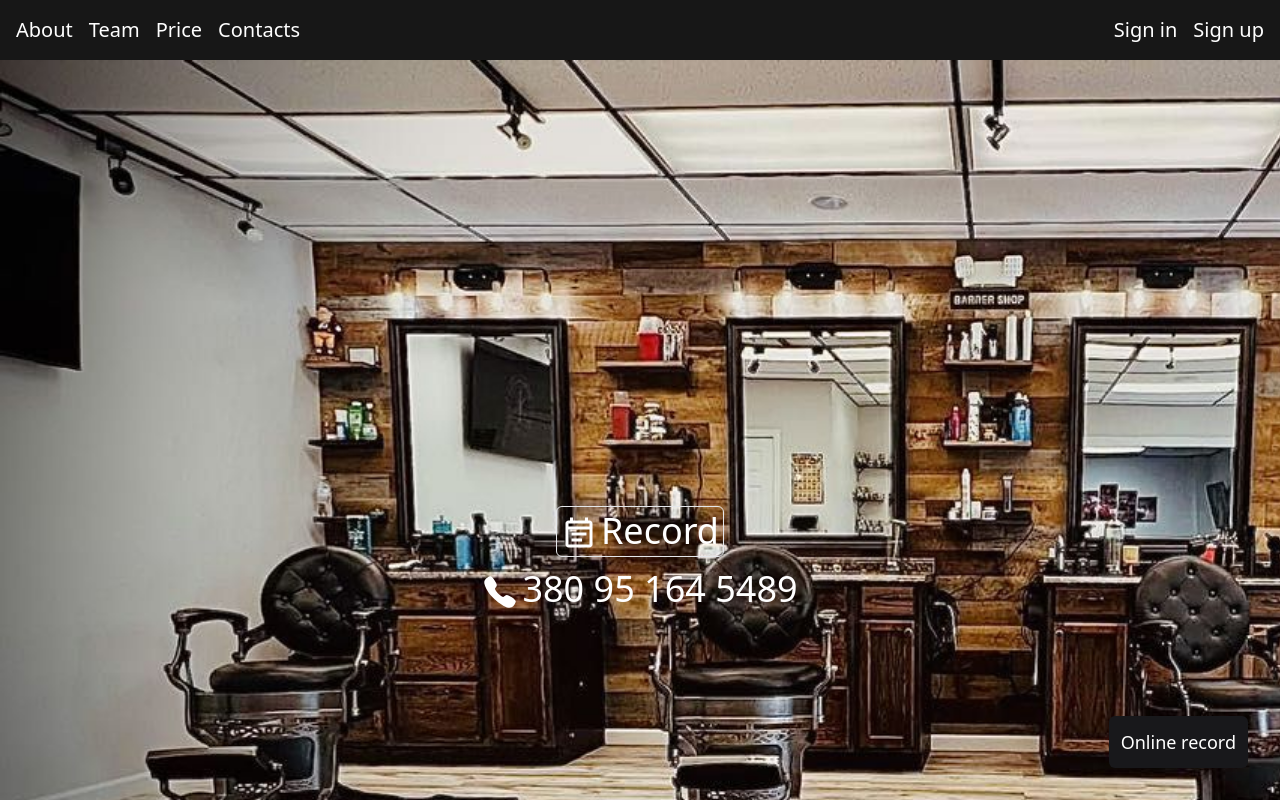
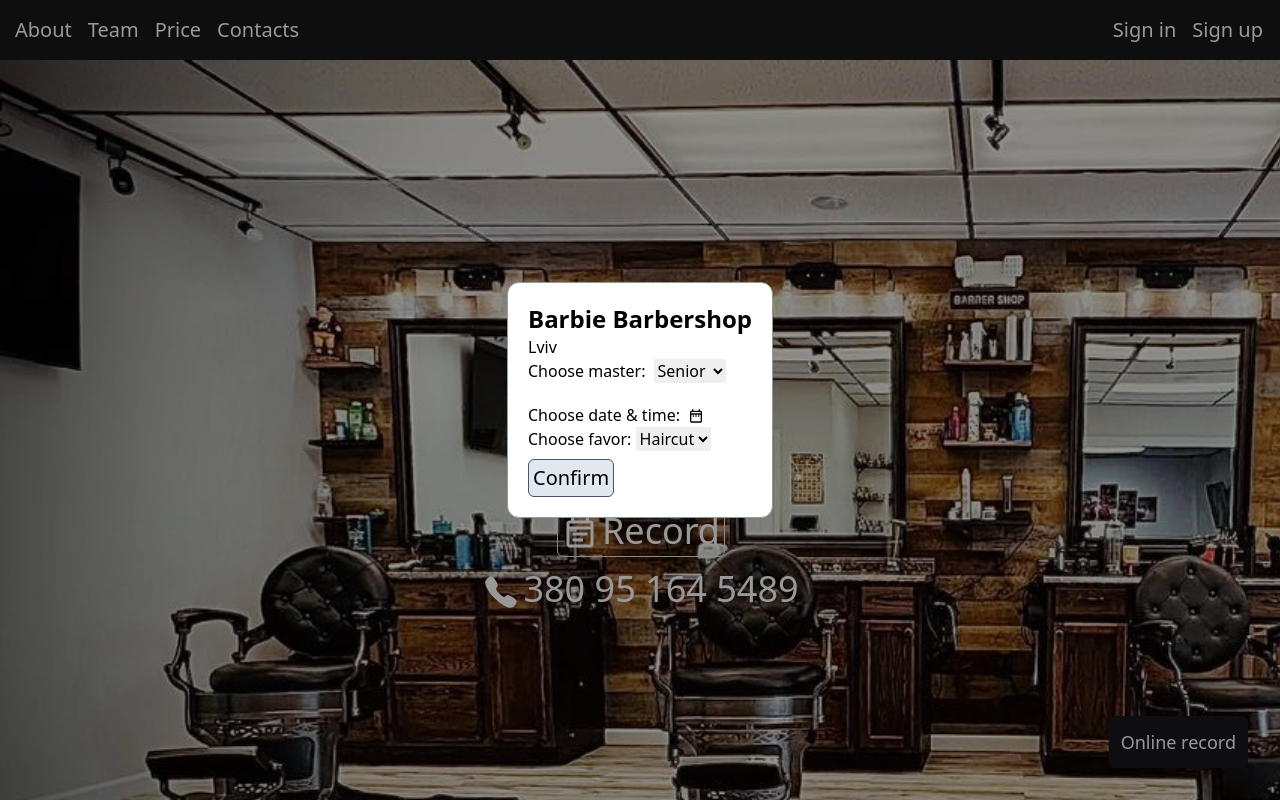
Before and after one commit to Lianuch/Front, a React (Vite) app: page / in a window 1280 px wide. Both pictures are taken after a click on the button "Online record". Shown: the top 800 px of the page. Built offline with nearby package versions, Linux system fonts and the light colour scheme.

Commit message:
modal window calendar & animations

```diff
--- a/src/App.jsx
+++ b/src/App.jsx
@@ -8,13 +8,14 @@ import Contacts from "./components/Contacts"
 import Price from "./components/Price"
 import Register from "./components/Forms/Register"
 import Login from "./components/Forms/Login"
-import Record from "./components/Forms/Record"
 export default function App() {
+
   return (
     <>
+
       <NavBar/>
       <Button/>
-      <HeroSection/>
+      <HeroSection />
       <About/>
       <Team/>
       <Price list={[{title: 'Senior'}, {title: 'Barber'}, {title: 'Junior'}]}/>
@@ -22,7 +23,6 @@ export default function App() {
       <Footer/>
      {/* <Login/> */}
      {/* <Register/> */}
-     {/* <Record/> */}
     </>
   )
 }
--- a/src/components/Button/Button.jsx
+++ b/src/components/Button/Button.jsx
@@ -1,12 +1,22 @@
-import React from "react";
+import React, { useState } from "react";
+import Modal from "../Forms/modal";
+import { motion, useAnimation } from "framer-motion";
 const Button = () => {
 
+
+  const [openModal, setOpenModal] = useState(false);
+  function openModalWindow() {
+    setOpenModal(true);
+  }
+
   return (
-    <div className="z-10 fixed bottom-0 right-0 mb-8 mr-8">
-      <button  className="text-lg hover:scale-90 hover:bg-stone-900 text-white p-3 bg-zinc-900 rounded-md hidden md:block">
+    <motion.div  initial={{ opacity: 0, y: 50 }}   animate={{ opacity: 1, y: 0, transition: { duration: 0.5, delay: 3 } }}  className="z-10 fixed bottom-0 right-0 mb-8 mr-8">
+      <button onClick={openModalWindow} className="text-lg hover:scale-90 hover:bg-stone-900 text-white p-3 bg-zinc-900 rounded-md hidden md:block">
         Online record
       </button>
-    </div>
+      {openModal && <Modal active={openModal} setActive={setOpenModal} />}
+    </motion.div>
   );
 };
+
 export default Button;
--- /dev/null
+++ b/src/components/Forms/Calendar.jsx
@@ -0,0 +1,37 @@
+import React from "react";
+import dayjs from "dayjs";
+import { DemoContainer, DemoItem } from "@mui/x-date-pickers/internals/demo";
+import { AdapterDayjs } from "@mui/x-date-pickers/AdapterDayjs";
+import { LocalizationProvider } from "@mui/x-date-pickers/LocalizationProvider";
+import { DateTimePicker } from "@mui/x-date-pickers/DateTimePicker";
+import { MobileDateTimePicker } from "@mui/x-date-pickers/MobileDateTimePicker";
+
+const Calendar = () => {
+  const date = new Date();
+  return (
+    <div>
+      <LocalizationProvider dateAdapter={AdapterDayjs}>
+        <DemoContainer
+          components={[
+            "DatePicker",
+            "MobileDatePicker",
+            "DesktopDatePicker",
+            "StaticDatePicker",
+          ]}
+        >
+          <DemoItem>
+            <DemoItem >
+              <MobileDateTimePicker defaultValue={dayjs(date)} />
+            </DemoItem>
+
+            {/* <DemoItem >
+              <DateTimePicker defaultValue={dayjs("2022-04-17T15:30")} />
+            </DemoItem> */}
+          </DemoItem>
+        </DemoContainer>
+      </LocalizationProvider>
+    </div>
+  );
+};
+
+export default Calendar;
--- a/src/components/Forms/Record.jsx
+++ b/src/components/Forms/Record.jsx
@@ -55,7 +55,7 @@ const Record = () => {
   const [modalActive, setModalActive] = useState(true);
 
   return (
-    <div>
+    <div className="z-10">
       {/* <Button active={modalActive} setActive={setModalActive} /> */}
       <Modal active={modalActive} setActive={setModalActive} />
     </div>
--- a/src/components/Forms/modal.css
+++ b/src/components/Forms/modal.css
@@ -24,6 +24,8 @@
     background-color: white;
     transition: 0.4s all;
     border: 1px solid rgb(139, 158, 147);
-    /* display: flex;
-    flex-direction: column; */
+
   }
+  .modal-open {
+    overflow: hidden;
+  }
--- a/src/components/Forms/modal.jsx
+++ b/src/components/Forms/modal.jsx
@@ -1,21 +1,32 @@
-// import React from 'react'
-
-// const modal = ({children, open}) => {
-//   return (
-//     <dialog open={open}>
-//         {children}
-//     </dialog>
-//   )
-// }
-
-// export default modal
 import React from "react";
 import "../Forms/modal.css";
-
-const modal = ({ active, setActive }) => {
+import { MdOutlineDateRange } from "react-icons/md";
+import Calendar from "../Forms/Calendar";
+import { useState,useEffect } from "react";
+const Modal = ({ active, setActive }) => {
   const closeModal = () => {
     setActive(false);
   };
+
+  const [openCal,setOpenCal] = useState(false);
+  function openCalendar(){
+    setOpenCal(true)
+  }
+  function closeCalendar(){
+    setOpenCal(false)
+  }
+
+  useEffect(()=>{
+    if(active){
+      document.body.classList.add("modal-open");
+    }
+    else{
+      document.body.classList.remove("modal-open");
+    }
+    return()=>{
+      document.body.classList.remove("modal-open")
+    }
+  },[active])
 
   return (
     <div onClick={closeModal} className={active ? "modal active" : "modal"}>
@@ -32,9 +43,10 @@ const modal = ({ active, setActive }) => {
 
         <option value="f"></option>
         <label className="mt-1 mr-2" for="">
-          Choose date & time:
+          Choose date & time:<MdOutlineDateRange  onClick={openCalendar} className="inline-block ml-2" />
+
+          {openCal && <Calendar onClose={closeCalendar}/>}
         </label>
-        <input type="datetime-local" id="date" name="date" />
 
         <br />
         <label className="mt-2" for="">
@@ -44,10 +56,10 @@ const modal = ({ active, setActive }) => {
           <option value="service1">Haircut</option>
           <option value="service2">Beard</option>
         </select>
-        <button className="block mt-2 border bg-slate-200 border-slate-600 p-1 rounded-md text-xl font-medium">Confirm</button>
+        <button onClick={closeModal} className="block mt-2 border bg-slate-200 border-slate-600 p-1 rounded-md text-xl font-medium">Confirm</button>
       </div>
     </div>
   );
 };
 
-export default modal;
+export default Modal;
--- a/src/components/HeroSection.jsx
+++ b/src/components/HeroSection.jsx
@@ -2,26 +2,41 @@ import React, { useState } from "react";
 import { MdOutlineEventNote } from "react-icons/md";
 import { IoCall } from "react-icons/io5";
 import Record from "./Forms/Record";
+import { motion } from "framer-motion";
 
-const HeroSection = () => {
+const HeroSection = ({textCopy}) => {
   const [showModal, setShowModal] = useState(false);
 
   const toggleModal = () => {
     setShowModal(!showModal);
   };
 
+  const handleCopy = () => {
+  navigator.clipboard.writeText(textCopy)
+  .then(()=>{
+    console.log('Text copied to clipboard:', textToCopy);
+
+  })
+  .catch(err => {
+    console.error('Failed to copy text: ', err);
+  });
+  };
+
   return (
-    <div id="hero" className="flex flex-col justify-center items-center bg-cover h-[1000px] bg-saloon ">
+    <motion.div  id="hero" className="flex flex-col justify-center items-center bg-cover h-[1000px] bg-saloon ">
       {showModal && <Record setActive={setShowModal} />}
+      <motion.div initial={{x:'100vw'}} animate={{x:1}} transition={{type:'spring', delay:0.5,  stiffness:12}} className="flex flex-col justify-center items-center">
+
       <button onClick={toggleModal} className="inline-block text-4xl  hover:scale-110 border rounded-md border-white-900 text-center p-1 m-1">
         <MdOutlineEventNote className="inline-block mr-1 text-white" />
         <span className="text-white">Record</span>
       </button>
-      <button className="hover:scale-110 text-4xl rounded-md text-center p-1 m-1 text-white">
+      <button onClick={handleCopy} className="hover:scale-110 text-4xl rounded-md text-center p-1 m-1 text-white">
         <IoCall className="inline-block mr-1" />
         380 95 164 5489
       </button>
-    </div>
+      </motion.div>
+    </motion.div>
   );
 };
 
--- a/src/components/NavBar.jsx
+++ b/src/components/NavBar.jsx
@@ -1,4 +1,8 @@
 import React from "react";
+import { motion } from "framer-motion";
+import { useState } from "react";
+import Login from "./Forms/Login"
+import Register from "./Forms/Register"
 
 const NavBar = () => {
   const scrollToSection = (sectionId)=>{
@@ -7,9 +11,15 @@ const NavBar = () => {
       section.scrollIntoView({behavior:"smooth"});
     }
   }
+
+  const [openSign,setOpenSign] = useState(false);
+
+  function openSignPage(){
+    setOpenSign(true)
+  }
   return (
-      <div id="navbar" className="bg-neutral-900 text-xl">
-        <div className="hidden md:flex font-light container px-2 py-2 mx-auto text-white  justify-between">
+      <div  id="navbar" className="bg-neutral-900 text-xl">
+        <motion.div initial={{x:"-250vw"}}  animate={{x:-1}} transition={{delay:0.12,type:"spring", stiffness:12}}  className="hidden md:flex font-light container px-2 py-2 mx-auto text-white  justify-between">
           <ul className="flex">
             <li className="hover:scale-110 flex items-center px-2 py-2">
               <a href="#" onClick={()=>scrollToSection("about")}>About</a>
@@ -26,11 +36,17 @@ const NavBar = () => {
           </ul>
           <div>
             <ul className="flex">
-              <li className="hover:scale-110 flex items-center px-2 py-2"><a href="">Sign in</a></li>
-              <li className="hover:scale-110 flex items-center px-2 py-2"><a href="">Sign up</a></li>
+              <li className="hover:scale-110 flex items-center px-2 py-2">
+                <a onClick={openSignPage} href="">Sign in</a>
+                {openSign && <Login/>}
+                </li>
+              <li onClick={openSignPage} className="hover:scale-110 flex items-center px-2 py-2">
+                <a href="">Sign up</a>
+                {openSign && <Register/>}
+                </li>
             </ul>
           </div>
-        </div>
+        </motion.div>
         <div className="md:hidden text-white">
           <ul className="flex flex-col">
             <li className="flex items-center px-2 py-2">
@@ -41,6 +57,7 @@ const NavBar = () => {
               </li>
             <li className="flex items-center px-2 py-2"><a href="">Price</a></li>
             <li className="flex items-center px-2 py-2"><a href="">Contacts</a></li>
+            <li className="flex items-center px-2 py-2"><a href="">Sign in</a></li>
             <li className="flex items-center px-2 py-2"><a href="">Sign up</a></li>
           </ul>
         </div>
--- a/src/components/Team.jsx
+++ b/src/components/Team.jsx
@@ -1,11 +1,15 @@
 import React from "react";
-
+import Aos from "aos";
+import { useEffect } from "react";
+import 'aos/dist/aos.css'
 const Team = () => {
+  useEffect(()=>{
+    Aos.init({duration:2000});
+  },[])
   return (
     <div id="team" className="bg-black text-white pb-4">
-      <h1 className=" text-center pt-8 text-4xl ">Our Team</h1>
-      <div className="container">
-
+      <div className="container" data-aos="fade-right" data-aos-duration="3000" >
+      <h1 className=" text-center pt-8 text-4xl"  >Our Team</h1>
         <div className="grid grid-cols-12 p-4 ">
           <div className="sm:col-span-3 col-span-6 text-center">
             <div className="inline-block rounded-full w-32 h-32 bg-green-600 p-10 transition-transform duration-300 hover:scale-110"></div>
```
Also changed, not shown: package.json (+7 -0 lines), src/components/About.jsx (+14 -6 lines), src/components/Price.jsx (+11 -5 lines), 1 other file (tests, documents, lock files or other folders). Lines whose indentation alone changed are shown as unchanged.
